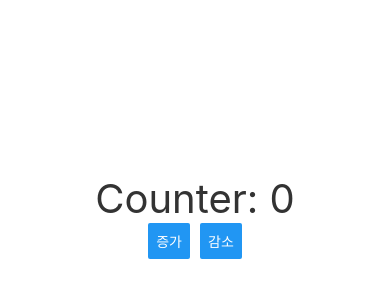
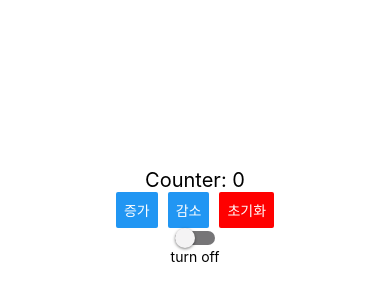
Before and after one commit to pki071120/RN-weather-app, a React Native app: screen / in a window 390 px wide. Shown: the part 206-506 px from the top of the page. Built offline with nearby package versions, Linux system fonts and the light colour scheme.

Commit message:
use switch component

```diff
--- a/App.js
+++ b/App.js
@@ -1,17 +1,36 @@
 import { StatusBar } from "expo-status-bar";
 import React, { useState } from "react";
-import { StyleSheet, Text, View, Button } from "react-native";
+import { StyleSheet, Text, View, Button, Switch } from "react-native";
 
 export default function App() {
 	const [number, setNumber] = useState(0);
-
+	const [isEnabled, setIsEnabled] = useState(false);
+	const toggleSwitch = () => setIsEnabled((previousState) => !previousState);
 	return (
 		<View style={styles.container}>
-			<Text style={styles.text}>Counter: {number}</Text>
+			<Text style={{ fontSize: 20 }}>Counter: {number}</Text>
 			<View style={{ flexDirection: "row", gap: 10 }}>
 				<Button title="증가" onPress={() => setNumber((cur) => (cur += 1))} />
 				<Button title="감소" onPress={() => setNumber((cur) => (cur -= 1))} />
+				<Button
+					style={{ color: "black" }}
+					color={"red"}
+					title="초기화"
+					onPress={() => setNumber((cur) => (cur = 0))}
+				/>
 			</View>
+			<Switch
+				trackColor={{ true: "#81b0ff", false: "#767577" }}
+				thumbColor={isEnabled ? "#f5dd4b" : "#f4f3f4"}
+				ios_backgroundColor="#3e3e3e"
+				onChange={() => {
+					setNumber(number + 1);
+				}}
+				onValueChange={toggleSwitch}
+				value={isEnabled}
+			/>
+			<Text>turn {isEnabled ? "on" : "off"}</Text>
+			<Text style={styles.text}>{number < 50 ? "" : "hello, user?"}</Text>
 			<StatusBar barStyle="light-content" style="light" />
 		</View>
 	);
```
